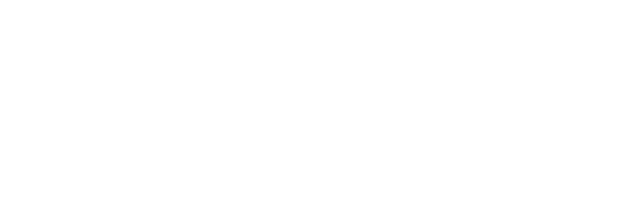
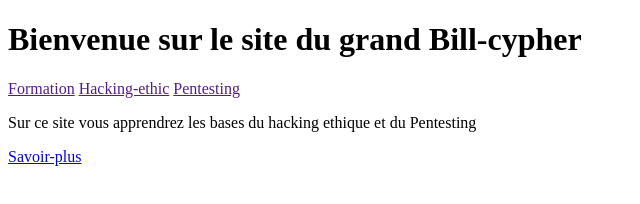
Before and after one commit to Bill-Cypher-ci/projet, a plain HTML site: page index.html in a window 1280 px wide. Shown: the whole page, without its empty margins (0-640 px from the left). Drawn offline with Linux system fonts and the light colour scheme.

Commit message:
ecriturs

```diff
--- a/index.html
+++ b/index.html
@@ -6,6 +6,17 @@
     <title>Document</title>
 </head>
 <body>
-
+    <header>
+        <h1>Bienvenue sur le site du grand Bill-cypher</h1>
+        <nav>
+            <a href="">Formation</a>
+            <a href="">Hacking-ethic</a>
+            <a href="">Pentesting</a>
+        </nav>
+    </header>
+    <main>
+        <p>Sur ce site vous apprendrez les bases du hacking ethique et du Pentesting</p>
+        <a href="voirplus">Savoir-plus</a>
+    </main>
 </body>
 </html>
```
